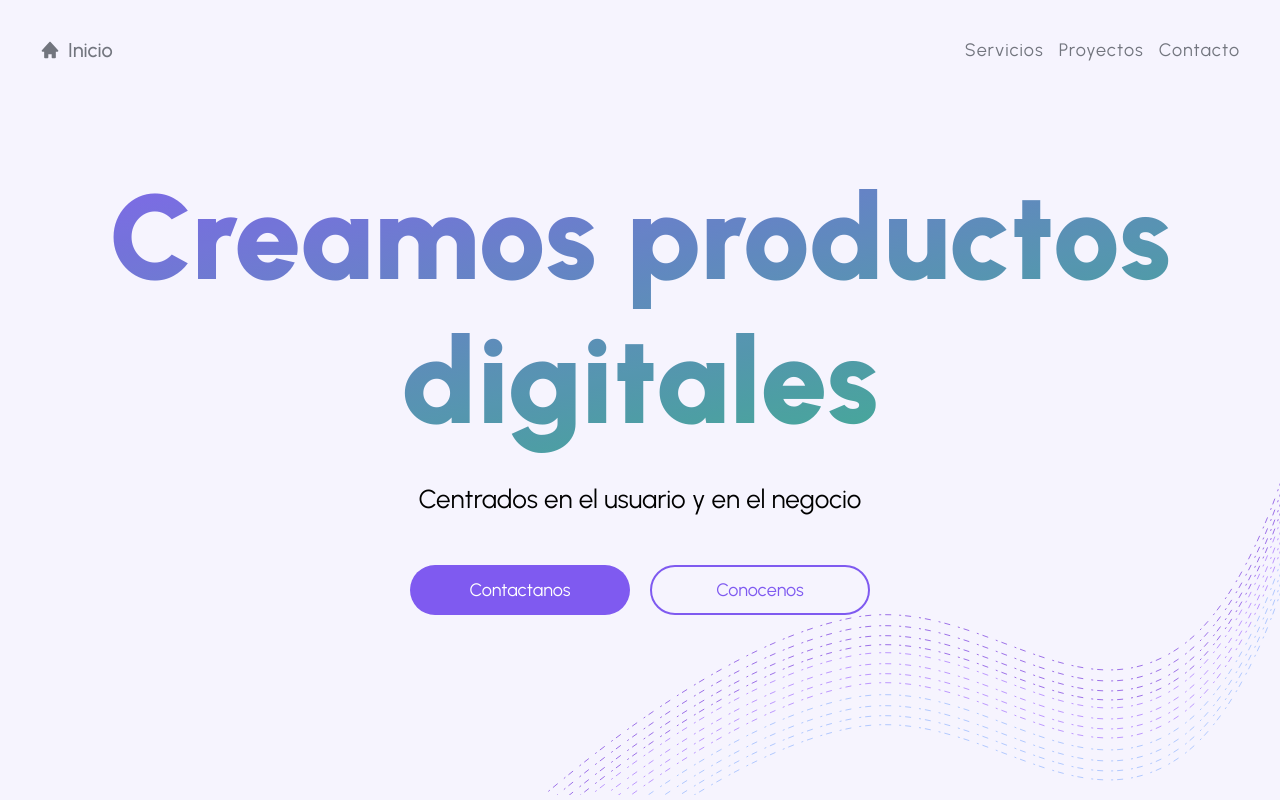
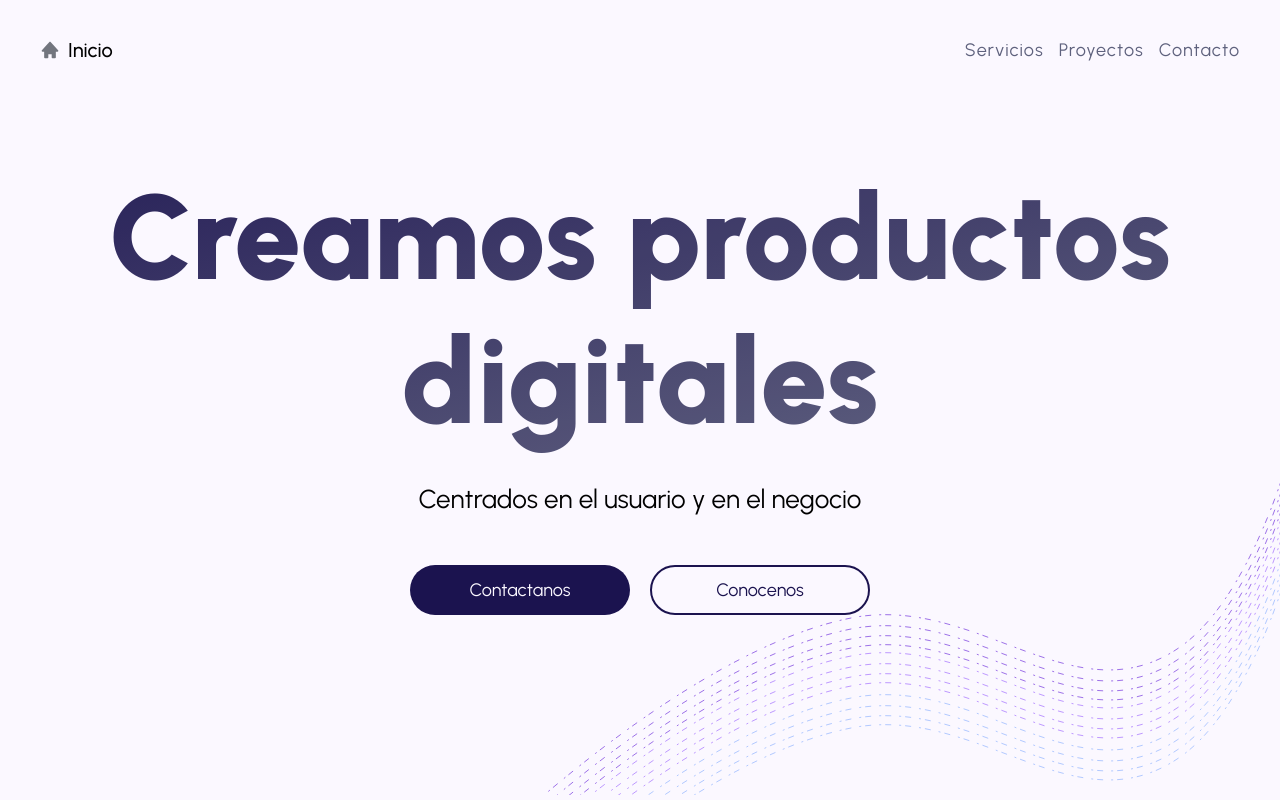
Before and after one commit to 2piradrian/cswap-web, an Astro site: page / in a window 1280 px wide. Built offline with nearby package versions, Linux system fonts and the light colour scheme; Astro itself is replaced by a stand-in of ours.

Commit message:
feature/theme-colors
* new colors

* renaming variables

* renaming old variables

```diff
--- a/src/components/filled-anchor-button/style.module.css
+++ b/src/components/filled-anchor-button/style.module.css
@@ -1,12 +1,12 @@
 .container {
     height: 50px;
-    background-color: var(--main);
+    background-color: var(--primary);
     padding: 5px 10px;
     border-radius: 25px;
     border: 0px;
     cursor: pointer;
     text-decoration: none;
-    color: var(--on-main);
+    color: var(--on-primary);
 
     display: flex;
     justify-content: center;
--- a/src/components/gradient-title/style.module.css
+++ b/src/components/gradient-title/style.module.css
@@ -3,7 +3,7 @@
 	font-size: 120px;
 	font-weight: 900;
 	padding: 10px 25px;
-	background: linear-gradient(to right bottom, var(--main), var(--secondary));
+	background: linear-gradient(to right bottom, var(--primary), var(--secondary));
 	opacity: 0.95;
 	-webkit-background-clip: text;
 	background-clip: text;
--- a/src/components/nav-item/style.module.css
+++ b/src/components/nav-item/style.module.css
@@ -9,7 +9,7 @@
 .navRoutes > a {
     text-decoration: none;
     font-size: 18px;
-    color: var(--tertiary);
+    color: var(--secondary);
     transition: all 0.1s ease;
 }
 
--- a/src/components/outlined-anchor-button/style.module.css
+++ b/src/components/outlined-anchor-button/style.module.css
@@ -6,8 +6,8 @@
     border: 0px;
     cursor: pointer;
     text-decoration: none;
-    color: var(--main);
-    border: 2px solid var(--main);
+    color: var(--primary);
+    border: 2px solid var(--primary);
 
     display: flex;
     justify-content: center;
--- a/src/styles/var.css
+++ b/src/styles/var.css
@@ -1,17 +1,20 @@
 :root {
-	--main: #7f5af0;
-	--on-main: #fffffe;
 
-	--secondary: #2cb67d;
+	--primary: #1B134F;
+ 	--on-primary: #FBF8FF;
 
-	--surface: #94a1b25d;
-	--on-surface: #72757e;
+	--background: #FBF8FF;
+	--on-background: #1B134F ;
 
-	--background: #f6f4fe;
-	--on-background: #02010a;
+	--secondary: #5E617D;
+	--on-secondary: #DCDDFE ;
 
-	--footer: #02010a;
-	--contrast: #16161a;
+	--tertiary: #7A81C7 ;
+	--on-tertiary: #DCDDFE;
+
+	--container: #FBF8FF;
+	--on-container: #5E617D;
 
 	--max-width: 1366px;
+
 }
```
